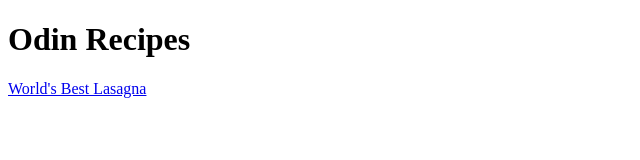
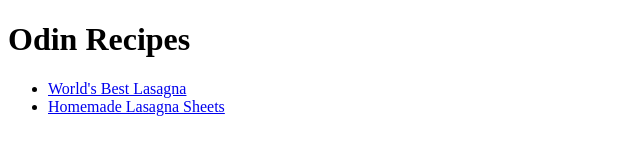
Before and after one commit to mrrayoon/odin_recipes, a plain HTML site: page index.html in a window 1280 px wide. Shown: the whole page, without its empty margins (0-640 px from the left). Drawn offline with Linux system fonts and the light colour scheme.

Commit message:
Feat: add links to homemade-lasagna-sheets

```diff
--- a/index.html
+++ b/index.html
@@ -9,6 +9,10 @@
   <body>
     <h1>Odin Recipes</h1>
 
-    <a href="./recipes/lasagna.html">World's Best Lasagna</a>
+    <ul>
+      <li><a href="./recipes/lasagna.html">World's Best Lasagna</a></li>
+      <li><a href="./recipes/homemade-lasagna-sheets.html">Homemade Lasagna Sheets</a></li>
+    </ul>
+
   </body>
 </html>
```
Also changed, not shown: recipes/lasagna.html (+1 -1 lines).
